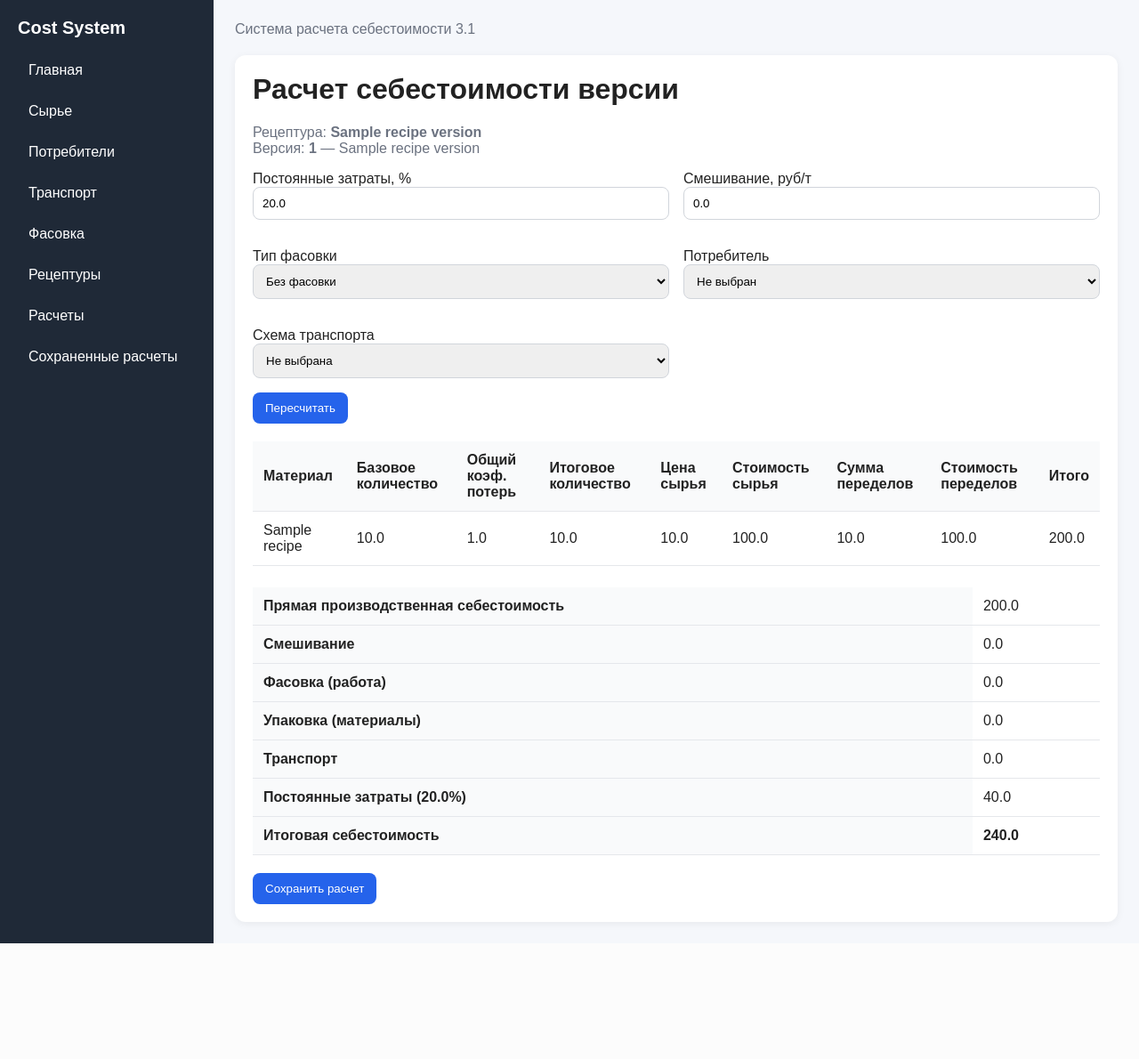
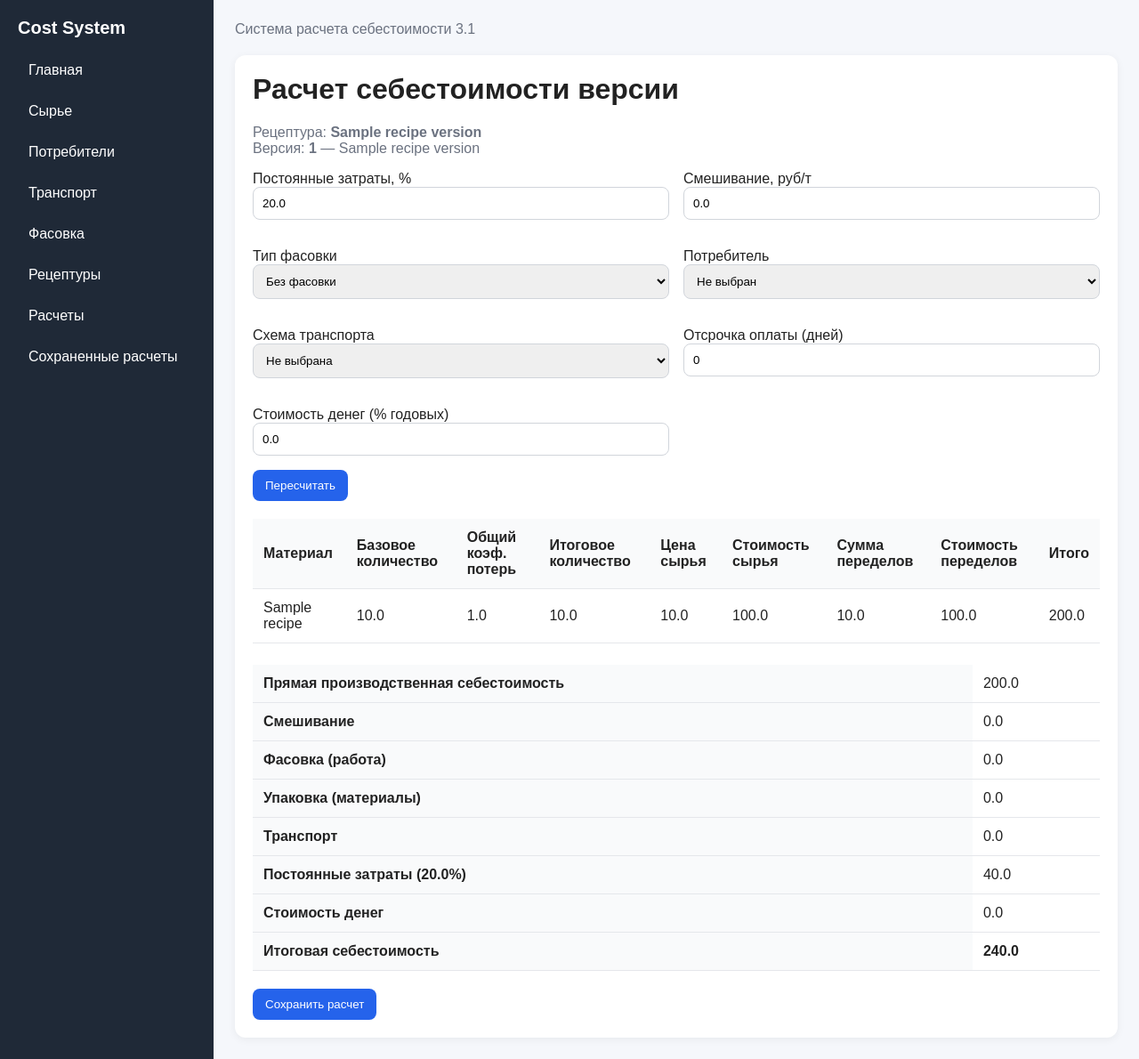
Before and after one commit to gogolevev199/cost-calculator, a FastAPI app: page /recipe-versions/1/calculate in a window 1280 px wide. Shown: the whole page at 89% size. Before the commit the page ends 1060 px from the top, so only its background shows below. Run offline with FastAPI, Linux system fonts and the light colour scheme; a database or web service that is not in the repository returns one stand-in record (values such as "Sample title"); some libraries are stand-ins or nearby versions.

Commit message:
add finance cost to calculation and saved snapshots

```diff
--- a/app/main.py
+++ b/app/main.py
@@ -1403,7 +1403,9 @@ def recipe_version_calculate_page(
     mixing_cost_per_ton: float = 0.0,
     packaging_type_id: str | None = None,
     customer_id: str | None = None,
-    transport_scheme_id: str | None = None
+    transport_scheme_id: str | None = None,
+    finance_days: int = 0,
+    finance_rate: float = 0.0
 ):
     with conn.cursor() as cursor:
         cursor.execute("""
@@ -1689,7 +1691,14 @@ def recipe_version_calculate_page(
         + transport_cost_total
     )
     overhead_cost = overhead_base * overhead_percent / 100.0
-    total_cost = overhead_base + overhead_cost
+
+    production_total = overhead_base + overhead_cost
+
+    finance_cost = 0.0
+    if finance_days > 0 and finance_rate > 0:
+        finance_cost = production_total * (finance_rate / 100.0) * (finance_days / 365.0)
+
+    total_cost = production_total + finance_cost
 
     return templates.TemplateResponse(
         request,
@@ -1709,6 +1718,8 @@ def recipe_version_calculate_page(
             "selected_transport_rate": selected_transport_rate,
             "overhead_percent": overhead_percent,
             "mixing_cost_per_ton": mixing_cost_per_ton,
+            "finance_days": finance_days,
+            "finance_rate": finance_rate,
             "direct_cost": round(direct_cost, 2),
             "mixing_cost_total": round(mixing_cost_total, 2),
             "packaging_work_cost_total": round(packaging_work_cost_total, 2),
@@ -1718,6 +1729,7 @@ def recipe_version_calculate_page(
             "transport_cost_per_ton": round(transport_cost_per_ton, 2),
             "transport_cost_total": round(transport_cost_total, 2),
             "overhead_cost": round(overhead_cost, 2),
+            "finance_cost": round(finance_cost, 2),
             "total_cost": round(total_cost, 2),
         }
     )
@@ -1839,7 +1851,9 @@ def save_recipe_version_calculation(
     mixing_cost_per_ton: float = Form(...),
     packaging_type_id: str = Form(""),
     customer_id: str = Form(""),
-    transport_scheme_id: str = Form("")
+    transport_scheme_id: str = Form(""),
+    finance_days: int = Form(0),
+    finance_rate: float = Form(0.0)
 ):
     with conn.cursor() as cursor:
         cursor.execute("""
@@ -2055,7 +2069,10 @@ def save_recipe_version_calculation(
             if capacity_tons and capacity_tons > 0:
                 transport_units_count = total_final_quantity / capacity_tons
                 transport_cost_total = transport_units_count * price
-                transport_cost_per_ton = transport_cost_total / total_final_quantity if total_final_quantity > 0 else 0.0
+                transport_cost_per_ton = (
+                    transport_cost_total / total_final_quantity
+                    if total_final_quantity > 0 else 0.0
+                )
 
     overhead_base = (
         direct_cost
@@ -2065,7 +2082,14 @@ def save_recipe_version_calculation(
         + transport_cost_total
     )
     overhead_cost = overhead_base * overhead_percent / 100.0
-    total_cost = overhead_base + overhead_cost
+
+    production_total = overhead_base + overhead_cost
+
+    finance_cost = 0.0
+    if finance_days > 0 and finance_rate > 0:
+        finance_cost = production_total * (finance_rate / 100.0) * (finance_days / 365.0)
+
+    total_cost = production_total + finance_cost
 
     with conn.cursor() as cursor:
         cursor.execute("""
@@ -2093,6 +2117,9 @@ def save_recipe_version_calculation(
                 transport_units_count,
                 transport_cost_per_ton,
                 transport_cost_total,
+                finance_days,
+                finance_rate,
+                finance_cost,
                 direct_cost,
                 mixing_cost_total,
                 packaging_work_cost_total,
@@ -2106,6 +2133,7 @@ def save_recipe_version_calculation(
                 %s,%s,%s,%s,%s,%s,%s,
                 %s,%s,%s,%s,%s,%s,%s,%s,
                 %s,%s,%s,%s,%s,%s,%s,%s,
+                %s,%s,%s,
                 %s,%s,%s,%s,%s,%s,%s,%s
             )
             RETURNING id
@@ -2133,6 +2161,9 @@ def save_recipe_version_calculation(
             transport_units_count,
             transport_cost_per_ton,
             transport_cost_total,
+            finance_days,
+            finance_rate,
+            finance_cost,
             direct_cost,
             mixing_cost_total,
             packaging_work_cost_total,
--- a/schema.sql
+++ b/schema.sql
@@ -433,11 +433,19 @@ CREATE TABLE IF NOT EXISTS saved_calculations (
     transport_cost_per_ton NUMERIC(18,2) NOT NULL DEFAULT 0,
     transport_cost_total NUMERIC(18,2) NOT NULL DEFAULT 0,
 
+
+    finance_days INTEGER NOT NULL DEFAULT 0,
+    finance_rate NUMERIC(18,4) NOT NULL DEFAULT 0,
+    finance_cost NUMERIC(18,2) NOT NULL DEFAULT 0,
+
+
     direct_cost NUMERIC(18,2) NOT NULL DEFAULT 0,
     mixing_cost_total NUMERIC(18,2) NOT NULL DEFAULT 0,
     packaging_work_cost_total NUMERIC(18,2) NOT NULL DEFAULT 0,
     packaging_material_cost_total NUMERIC(18,2) NOT NULL DEFAULT 0,
     overhead_cost NUMERIC(18,2) NOT NULL DEFAULT 0,
+
+
     total_cost NUMERIC(18,2) NOT NULL DEFAULT 0,
     total_final_quantity NUMERIC(18,6) NOT NULL DEFAULT 0,
     package_count NUMERIC(18,6) NOT NULL DEFAULT 0,
@@ -474,6 +482,15 @@ ADD COLUMN IF NOT EXISTS customer_id UUID REFERENCES customers(id) ON DELETE SET
 ALTER TABLE saved_calculations
 ADD COLUMN IF NOT EXISTS customer_name_snapshot VARCHAR(255);
 
+ALTER TABLE saved_calculations
+ADD COLUMN IF NOT EXISTS finance_days INTEGER NOT NULL DEFAULT 0;
+
+ALTER TABLE saved_calculations
+ADD COLUMN IF NOT EXISTS finance_rate NUMERIC(18,4) NOT NULL DEFAULT 0;
+
+ALTER TABLE saved_calculations
+ADD COLUMN IF NOT EXISTS finance_cost NUMERIC(18,2) NOT NULL DEFAULT 0;
+
 CREATE TABLE IF NOT EXISTS saved_calculation_items (
     id UUID PRIMARY KEY DEFAULT gen_random_uuid(),
     saved_calculation_id UUID NOT NULL REFERENCES saved_calculations(id) ON DELETE CASCADE,
--- a/templates/recipe_version_calculation.html
+++ b/templates/recipe_version_calculation.html
@@ -55,6 +55,16 @@
                 </option>
                 {% endfor %}
             </select>
+        </div>
+
+        <div class="form-group">
+            <label>Отсрочка оплаты (дней)</label>
+            <input type="number" name="finance_days" value="{{ finance_days }}">
+        </div>
+
+        <div class="form-group">
+            <label>Стоимость денег (% годовых)</label>
+            <input type="number" step="0.01" name="finance_rate" value="{{ finance_rate }}">
         </div>
     </div>
 
@@ -214,6 +224,10 @@
                 <td>{{ overhead_cost }}</td>
             </tr>
             <tr>
+                <th>Стоимость денег</th>
+                <td>{{ finance_cost }}</td>
+            </tr>
+            <tr>
                 <th>Итоговая себестоимость</th>
                 <td><strong>{{ total_cost }}</strong></td>
             </tr>
@@ -228,6 +242,8 @@
         <input type="hidden" name="packaging_type_id" value="{{ selected_packaging_type_id }}">
         <input type="hidden" name="customer_id" value="{{ selected_customer_id }}">
         <input type="hidden" name="transport_scheme_id" value="{{ selected_transport_scheme_id }}">
+        <input type="hidden" name="finance_days" value="{{ finance_days }}">
+        <input type="hidden" name="finance_rate" value="{{ finance_rate }}">
 
         <button class="btn" type="submit">
             Сохранить расчет
```
